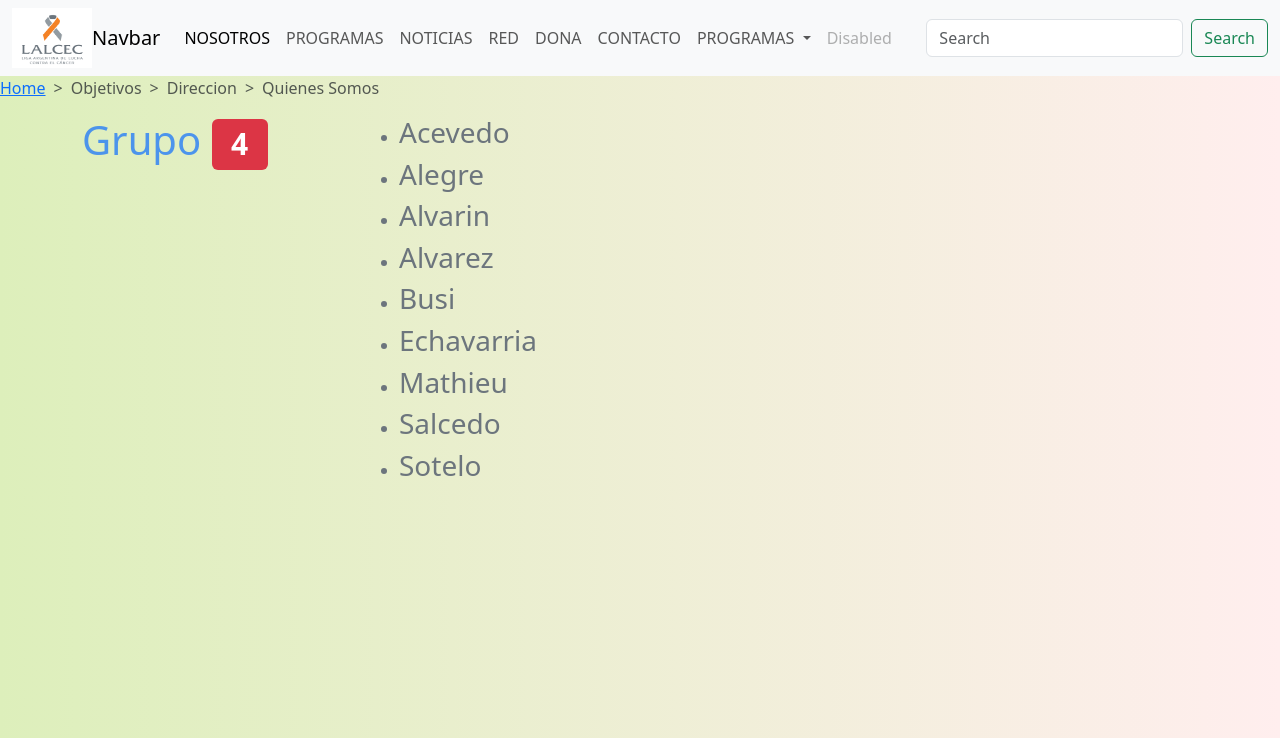
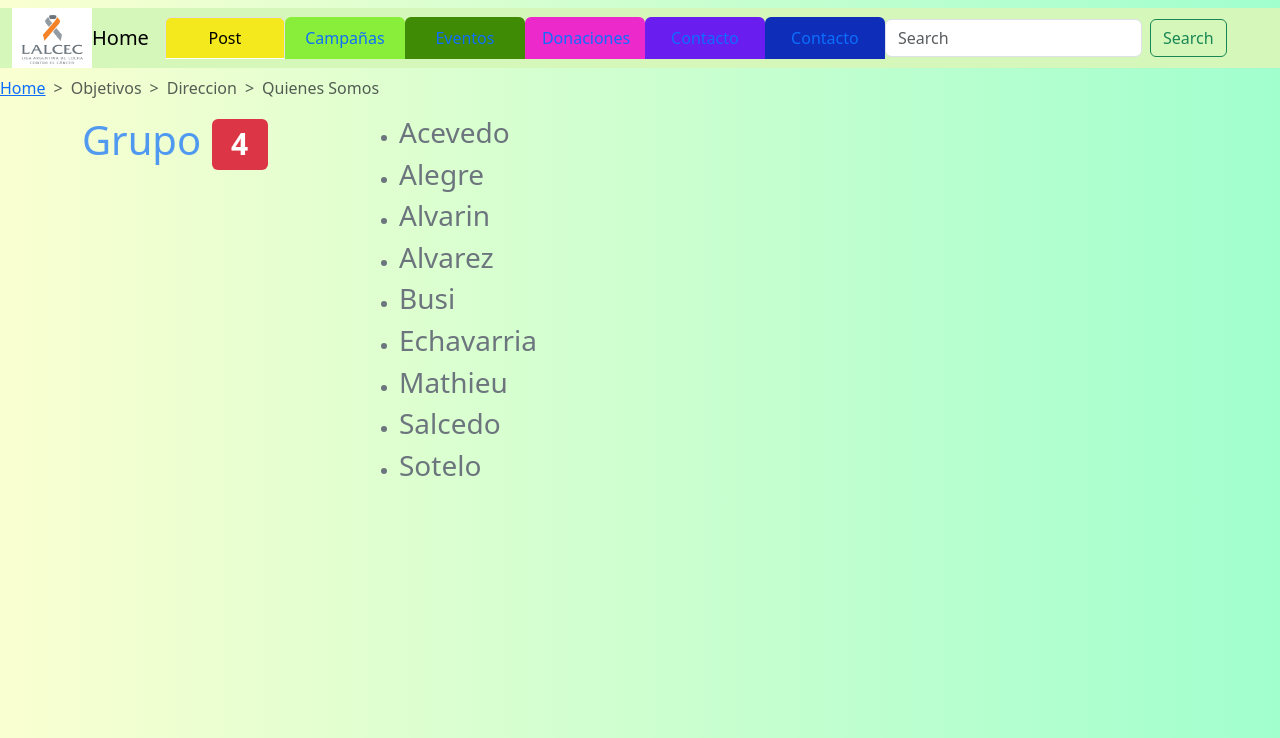
Before and after one commit to guillermoMat/Informatorio2022, a Django app: page / in a window 1280 px wide. Shown: the top 738 px of the page. Run offline with Django 4.2, Linux system fonts and the light colour scheme; some libraries are stand-ins or nearby versions.

Commit message:
modificando html base

```diff
--- a/pryectoInfo2022/pryectoInfo2022/settings/base.py
+++ b/pryectoInfo2022/pryectoInfo2022/settings/base.py
@@ -44,6 +44,7 @@ INSTALLED_APPS = [
     'django.contrib.messages',
     'django.contrib.staticfiles',
     'apps.usuarios',
+    # 'apps.usuarios.apps.UsuariosConfig',
     'bootstrap5',
 ]
 
--- a/pryectoInfo2022/templates/base.html
+++ b/pryectoInfo2022/templates/base.html
@@ -13,10 +13,9 @@
 
         <style>
           .fondo{
-            background: #FFEEEE;  /* fallback for old browsers */
-            background: -webkit-linear-gradient(to right, #DDEFBB, #FFEEEE);  /* Chrome 10-25, Safari 5.1-6 */
-            background: linear-gradient(to right, #DDEFBB, #FFEEEE); /* W3C, IE 10+/ Edge, Firefox 16+, Chrome 26+, Opera 12+, Safari 7+ */
-
+              background: #A1FFCE;  /* fallback for old browsers */
+              background: -webkit-linear-gradient(to right, #FAFFD1, #A1FFCE);  /* Chrome 10-25, Safari 5.1-6 */
+              background: linear-gradient(to right, #FAFFD1, #A1FFCE); /* W3C, IE 10+/ Edge, Firefox 16+, Chrome 26+, Opera 12+, Safari 7+ */
           }
 
           .text-primary {
@@ -26,63 +25,48 @@
           }
 
 
+
         </style>
     </head>
     <body class="fondo">
 
-        <nav class="navbar navbar-expand-lg  bg-light"  >
+        <nav class="navbar navbar-expand-lg  "  >
 
-          <div class="container-fluid">
+          <div class="container-fluid" style='background-color:#D5F7BA;'>
 
 
-              <img src="{% static "css/lalcec.png" %}" width="80" height="60">
-              <a class='navbar-brand' href="#">Navbar </a>
+              <img src="{% static "img/lalcec.png" %}" width="80" height="60">
+              <a class='navbar-brand' href="#">Home</a>
               <button class="navbar-toggler" type="button" data-bs-toggle="collapse" data-bs-target="#navbarSupportedContent" aria-controls="navbarSupportedContent" aria-expanded="false" aria-label="Toggle navigation">
                 <span class="navbar-toggler-icon"></span>
               </button>
-              <div class="collapse navbar-collapse" id="navbarSupportedContent">
-                <ul class="navbar-nav me-auto mb-2 mb-lg-0">
-                  <li class="nav-item">
-                    <a class="nav-link active" aria-current="page" href="#">NOSOTROS</a>
+              <div class="collapse navbar-collapse" id="navbarSupportedContent" >
+                <ul class="nav nav-tabs" >
+                  <li class="nav-item" >
+                    <a class="nav-link active" aria-current="page" href="#" style='background-color:#F3E91D; width: 120px;text-align: center'>Post</a>
+                  </li>
+                  <li class="nav-item" >
+                    <a class="nav-link" href="#" style='background-color:#89EE39; width: 120px;text-align: center'; >Campañas</a>
                   </li>
                   <li class="nav-item">
-                    <a class="nav-link" href="#">PROGRAMAS</a>
+                    <a class="nav-link" href="#" style='background-color:#408B05; width: 120px;text-align: center' >Eventos</a>
                   </li>
                   <li class="nav-item">
-                    <a class="nav-link" href="#">NOTICIAS</a>
+                    <a class="nav-link" href="#" style='background-color:#EC2ACC; width: 120px;text-align: center'>Donaciones</a>
                   </li>
                   <li class="nav-item">
-                    <a class="nav-link" href="#">RED</a>
+                    <a class="nav-link" href="#" style='background-color:#691DEE; width: 120px;text-align: center'>Contacto</a>
                   </li>
                   <li class="nav-item">
-                    <a class="nav-link" href="#">DONA</a>
-                  </li>
-                  <li class="nav-item">
-                    <a class="nav-link" href="#">CONTACTO</a>
-                  </li>
-                  <li class="nav-item dropdown">
-                    <a class="nav-link dropdown-toggle" href="#" role="button" data-bs-toggle="dropdown" aria-expanded="false">
-                      PROGRAMAS
-                    </a>
-                    <ul class="dropdown-menu ">
-                      <li><a class="dropdown-item" href="#">Cáncer de cuello de útero</a></li>
-                      <li><a class="dropdown-item" href="#">Cáncer de colon</a></li>
-                      <li><a class="dropdown-item" href="#">Cáncer de piel</a></li>
-                      <li><a class="dropdown-item" href="#">Cáncer de próstata</a></li>
-                      <li><a class="dropdown-item" href="#">Cáncer de mama</a></li>
-                      <li><a class="dropdown-item" href="#">Cáncer de pulmon</a></li>
-                      <li><hr class="dropdown-divider"></li>
-                      <li><a class="dropdown-item" href="#">Something else here</a></li>
-                    </ul>
-                  </li>
-                  <li class="nav-item">
-                    <a class="nav-link disabled">Disabled</a>
+                    <a class="nav-link" href="#" style='background-color:#0E2DB9; width: 120px;text-align: center'>Contacto</a>
                   </li>
                 </ul>
-                <form class="d-flex" role="search">
-                  <input class="form-control me-2" type="search" placeholder="Search" aria-label="Search">
-                  <button class="btn btn-outline-success" type="submit">Search</button>
-                </form>
+
+                  <form class="d-flex" role="search" text-end>
+                    <input class="form-control me-2" type="search" placeholder="Search" aria-label="Search" align>
+                    <button class="btn btn-outline-success" type="submit">Search</button>
+                  </form>
+
               </div>
             </div>
           </nav>
```
Also changed, not shown: pryectoInfo2022/static/img/circulos.png (added), pryectoInfo2022/static/img/lalcec.png (renamed from pryectoInfo2022/static/css/lalcec.png).
